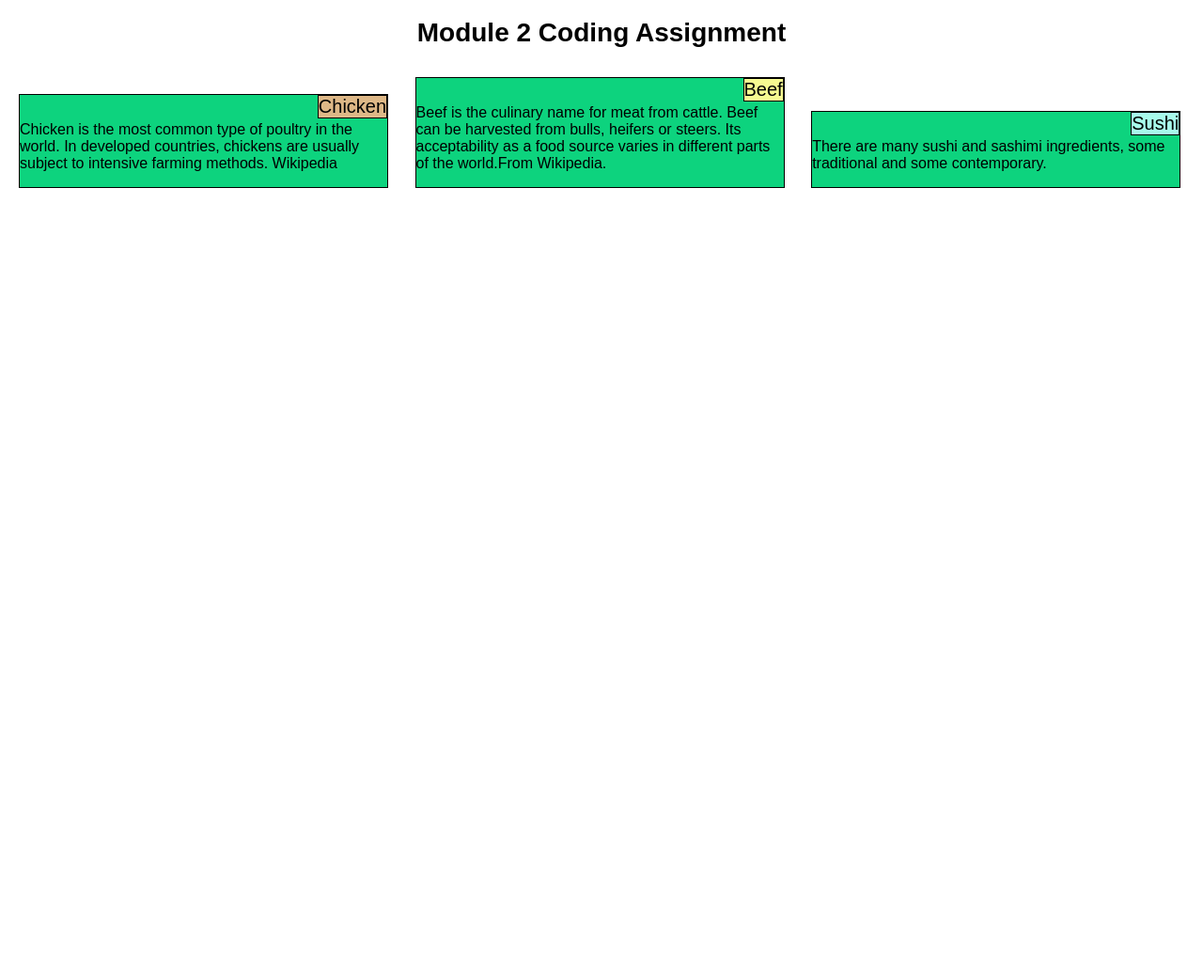
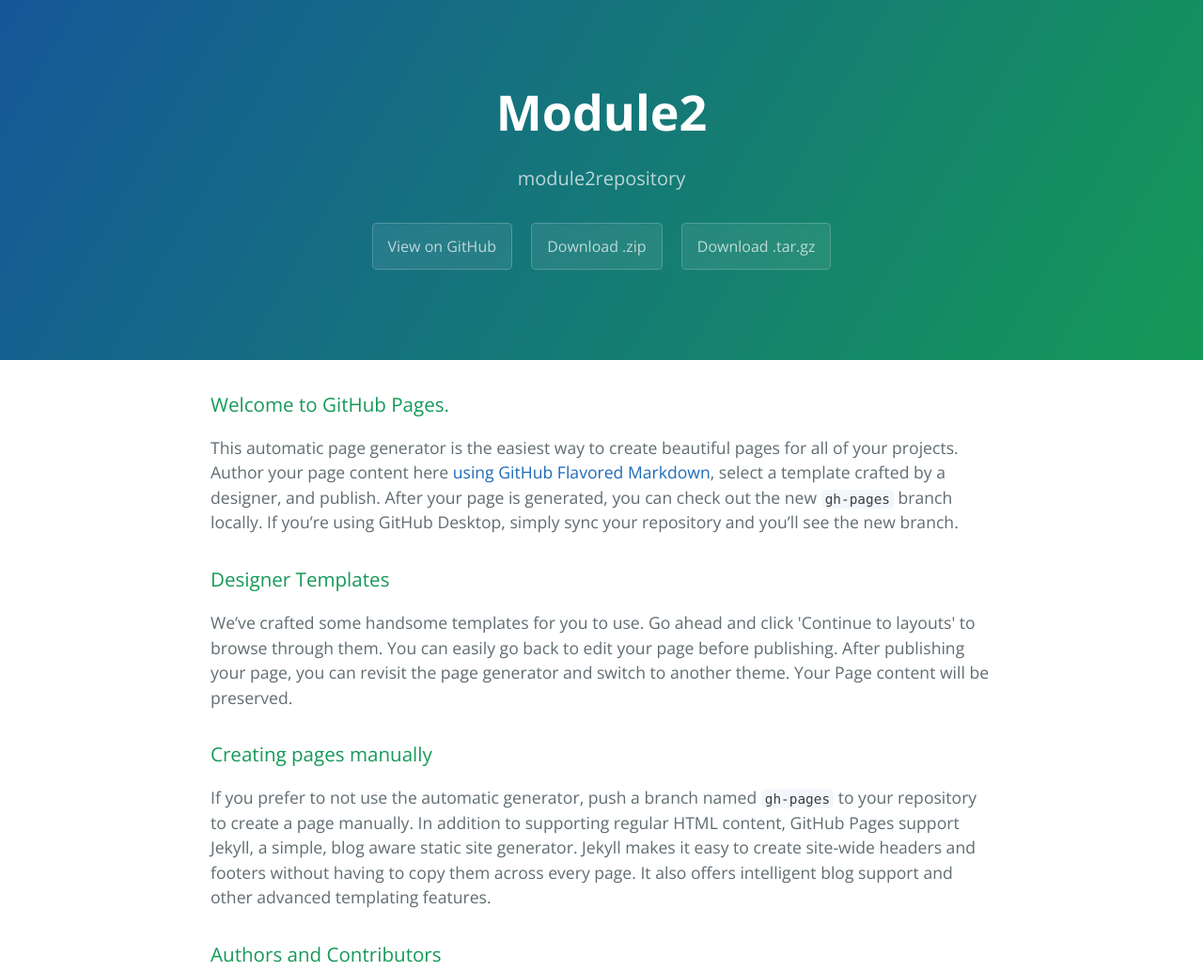
Before and after one commit to liveq/module2, a plain HTML site: page index.html in a window 1280 px wide. Shown: the top 1033 px of the page at 94% size. Before the commit the page ends 800 px from the top, so only its background shows below. Drawn offline with nearby package versions, Linux system fonts and the light colour scheme.

Commit message:
Create gh-pages branch via GitHub

```diff
--- a/index.html
+++ b/index.html
@@ -1,115 +1,57 @@
 <!DOCTYPE html>
-<html>
-<head>
-	<title>Module 2 Coding Assignment</title>
-<style>
-	* { box-sizing: border-box; }
+<html lang="en-us">
+  <head>
+    <meta charset="UTF-8">
+    <title>Module2 by liveq</title>
+    <meta name="viewport" content="width=device-width, initial-scale=1">
+    <link rel="stylesheet" type="text/css" href="stylesheets/normalize.css" media="screen">
+    <link href='https://fonts.googleapis.com/css?family=Open+Sans:400,700' rel='stylesheet' type='text/css'>
+    <link rel="stylesheet" type="text/css" href="stylesheets/stylesheet.css" media="screen">
+    <link rel="stylesheet" type="text/css" href="stylesheets/github-light.css" media="screen">
+  </head>
+  <body>
+    <section class="page-header">
+      <h1 class="project-name">Module2</h1>
+      <h2 class="project-tagline">module2repository</h2>
+      <a href="https://github.com/liveq/module2" class="btn">View on GitHub</a>
+      <a href="https://github.com/liveq/module2/zipball/master" class="btn">Download .zip</a>
+      <a href="https://github.com/liveq/module2/tarball/master" class="btn">Download .tar.gz</a>
+    </section>
 
- body {
- 	font-family: arial;
- }
+    <section class="main-content">
+      <h3>
+<a id="welcome-to-github-pages" class="anchor" href="#welcome-to-github-pages" aria-hidden="true"><span aria-hidden="true" class="octicon octicon-link"></span></a>Welcome to GitHub Pages.</h3>
 
- h1 {
- 	text-align: center;
- 	font-size: 1.75rem;
- }
- .title {
- 	position: absolute;
- 	top: 0;
- 	right: 0;
- 	border: 1px solid black;
- 	font-size: 1.25rem;
- }
+<p>This automatic page generator is the easiest way to create beautiful pages for all of your projects. Author your page content here <a href="https://guides.github.com/features/mastering-markdown/">using GitHub Flavored Markdown</a>, select a template crafted by a designer, and publish. After your page is generated, you can check out the new <code>gh-pages</code> branch locally. If you’re using GitHub Desktop, simply sync your repository and you’ll see the new branch.</p>
 
- #section1, #section2, #section3 {
+<h3>
+<a id="designer-templates" class="anchor" href="#designer-templates" aria-hidden="true"><span aria-hidden="true" class="octicon octicon-link"></span></a>Designer Templates</h3>
 
- 	padding: 12px;
+<p>We’ve crafted some handsome templates for you to use. Go ahead and click 'Continue to layouts' to browse through them. You can easily go back to edit your page before publishing. After publishing your page, you can revisit the page generator and switch to another theme. Your Page content will be preserved.</p>
 
- }
+<h3>
+<a id="creating-pages-manually" class="anchor" href="#creating-pages-manually" aria-hidden="true"><span aria-hidden="true" class="octicon octicon-link"></span></a>Creating pages manually</h3>
 
- #section1 .content, #section2 .content, #section3 .content {
- 	font-size: 1rem;
- 	background-color: #0DD37E;
- 	position: relative;
- 	border:1px solid black;
- 	padding-top: 12px;
+<p>If you prefer to not use the automatic generator, push a branch named <code>gh-pages</code> to your repository to create a page manually. In addition to supporting regular HTML content, GitHub Pages support Jekyll, a simple, blog aware static site generator. Jekyll makes it easy to create site-wide headers and footers without having to copy them across every page. It also offers intelligent blog support and other advanced templating features.</p>
+
+<h3>
+<a id="authors-and-contributors" class="anchor" href="#authors-and-contributors" aria-hidden="true"><span aria-hidden="true" class="octicon octicon-link"></span></a>Authors and Contributors</h3>
+
+<p>You can <a href="https://help.github.com/articles/basic-writing-and-formatting-syntax/#mentioning-users-and-teams" class="user-mention">@mention</a> a GitHub username to generate a link to their profile. The resulting <code>&lt;a&gt;</code> element will link to the contributor’s GitHub Profile. For example: In 2007, Chris Wanstrath (<a href="https://github.com/defunkt" class="user-mention">@defunkt</a>), PJ Hyett (<a href="https://github.com/pjhyett" class="user-mention">@pjhyett</a>), and Tom Preston-Werner (<a href="https://github.com/mojombo" class="user-mention">@mojombo</a>) founded GitHub.</p>
+
+<h3>
+<a id="support-or-contact" class="anchor" href="#support-or-contact" aria-hidden="true"><span aria-hidden="true" class="octicon octicon-link"></span></a>Support or Contact</h3>
+
+<p>Having trouble with Pages? Check out our <a href="https://help.github.com/pages">documentation</a> or <a href="https://github.com/contact">contact support</a> and we’ll help you sort it out.</p>
+
+      <footer class="site-footer">
+        <span class="site-footer-owner"><a href="https://github.com/liveq/module2">Module2</a> is maintained by <a href="https://github.com/liveq">liveq</a>.</span>
+
+        <span class="site-footer-credits">This page was generated by <a href="https://pages.github.com">GitHub Pages</a> using the <a href="https://github.com/jasonlong/cayman-theme">Cayman theme</a> by <a href="https://twitter.com/jasonlong">Jason Long</a>.</span>
+      </footer>
+
+    </section>
 
 
-
- }
-
-#section1 .title {
-	background-color: #DEB887;
-
-}
-
-#section2 .title {
-	background-color: #f6fa91;
-}
-
-#section3 .title {
-	background-color: #a7faeb;
-}
-
-/* desktop  */
-@media only screen and (min-width: 992px) {
-	#section1, #section2, #section3 {
-		display: inline-block;
-		width: 33%;
-	}
-}
-
-/*tablet*/
-@media only screen and (min-width:768px) and (max-width: 991px) {
-	#section1, #section2, #section3 {
-		display: inline-block;
-	}
-
-	#section1, #section2 {
-		width: 49.7%;
-	}
-
-	#section3 {
-		width: 100%;
-	}
-
-}
-
-/*mobile*/
-@media only screen and (max-width: 767px) {
-	#section1, #section2, #section3 {
-		display: inline-block;
-		width: 100%;
-	}
-}
-
-</style>
-
-
-
-</head>
-<body>
-<h1>Module 2 Coding Assignment</h1>
-
-<section id="section1">
-	<div class="content">
-		<div class="title">Chicken</div>
-		<p>Chicken is the most common type of poultry in the world. In developed countries, chickens are usually subject to intensive farming methods. Wikipedia</p>
-	</div>
-</section>
-
-<section id="section2">
-	<div class="content">
-		<div class="title">Beef</div>
-		<p>Beef is the culinary name for meat from cattle. Beef can be harvested from bulls, heifers or steers. Its acceptability as a food source varies in different parts of the world.From Wikipedia.</p>
-	</div>
-</section>
-
-<section id="section3">
-	<div class="content">
-		<div class="title">Sushi</div>
-		<p>There are many sushi and sashimi ingredients, some traditional and some contemporary.</p>
-	</div>
-</section>
-</body>
+  </body>
 </html>
```
